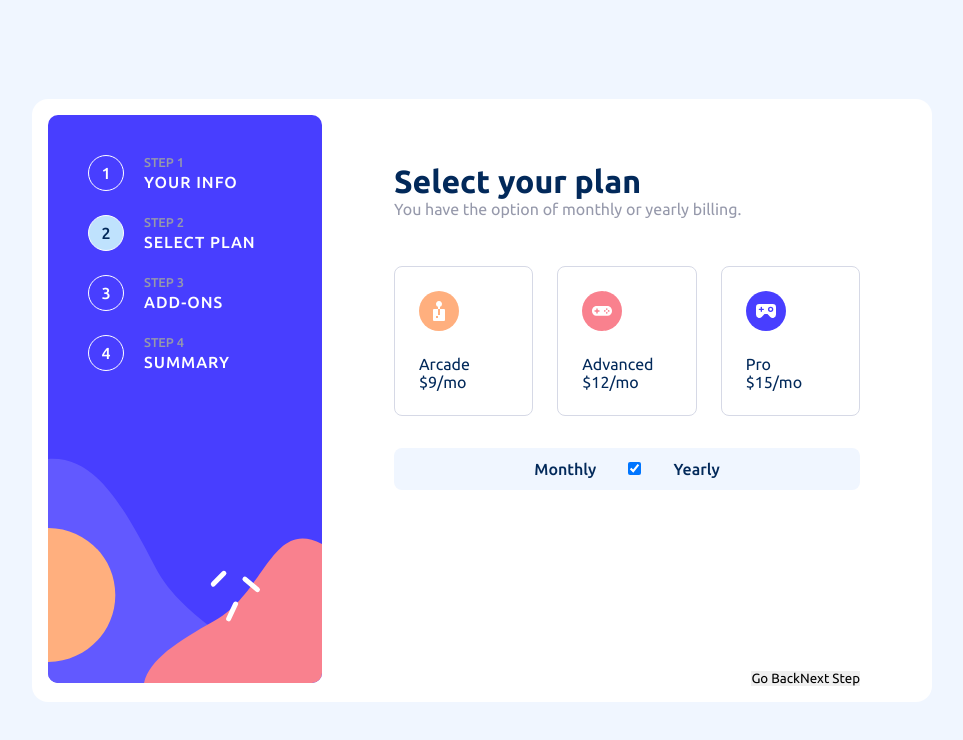
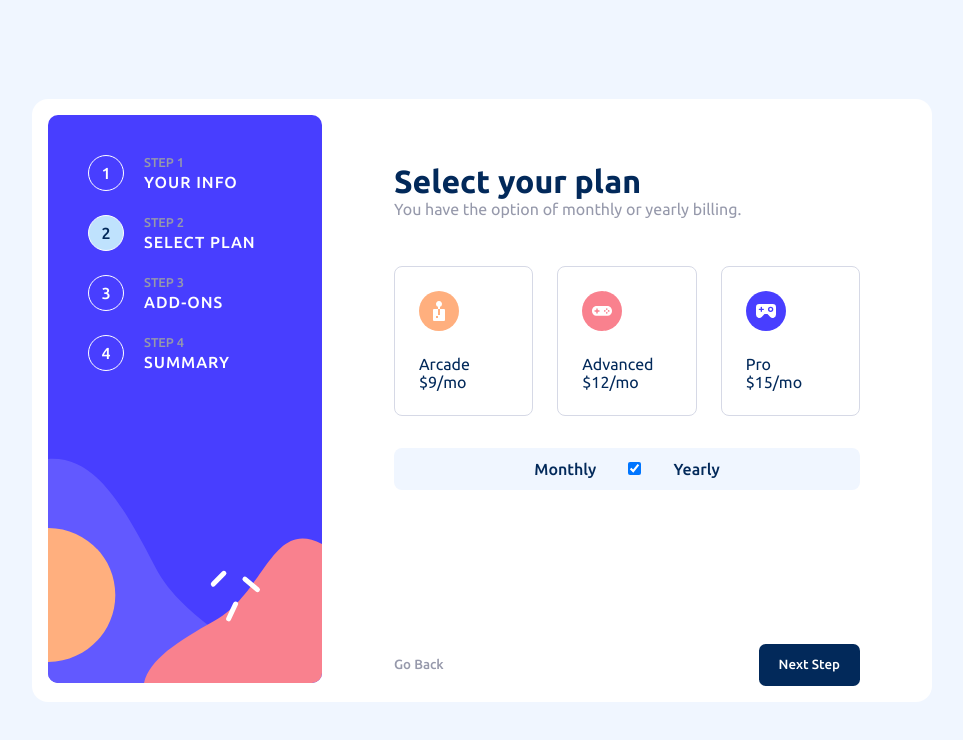
Before and after one commit to liquidwater0/multi-step-form, a React (Vite) app: page / in a window 1280 px wide. Both pictures are taken after typing "Sample", "name@example.com", "5551234" into the empty fields and a click on the button "Next Step". Shown: the top 740 px of the page, without its empty margins (158-1121 px from the left). Built offline with nearby package versions, Linux system fonts and the light colour scheme.

Commit message:
style buttons

```diff
--- a/src/App.tsx
+++ b/src/App.tsx
@@ -48,21 +48,21 @@ function App() {
 						<div className="form-buttons">
 							{
 								currentStep.step > 1 &&
-								<button onClick={prevStep}>
+								<button onClick={prevStep} className='btn btn-secondary'>
 									Go Back
 								</button>
 							}
 
 							{
 								currentStep.step < steps.length &&
-								<button onClick={nextStep}>
+								<button onClick={nextStep} className='btn btn-primary'>
 									Next Step
 								</button>
 							}
 
 							{
 								currentStep.step === steps.length &&
-								<button onClick={confirm}>
+								<button onClick={confirm} className='btn btn-primary'>
 									Confirm
 								</button>
 							}
--- a/src/components/Form/Steps/Summary.tsx
+++ b/src/components/Form/Steps/Summary.tsx
@@ -43,7 +43,7 @@ export default function Summary() {
                                     <div>
                                         <p>{`${formData.plan.name} (${formData.billing === "monthly" ? "Monthly" : "Yearly"})`}</p>
                                         <button
-                                            className="change-plan-button"
+                                            className="btn change-plan-button"
                                             onClick={() => goToStep(2)}
                                         >
                                             Change
--- a/src/scss/App.scss
+++ b/src/scss/App.scss
@@ -31,12 +31,6 @@ body {
     background-color: var(--color-neutral-3);
 }
 
-button {
-    cursor: pointer;
-    outline: none;
-    border: none;
-}
-
 .main {
     display: flex;
     justify-content: center;
--- a/src/scss/form/_form.scss
+++ b/src/scss/form/_form.scss
@@ -93,4 +93,41 @@
         color: var(--color-neutral-1);
         margin-bottom: 3rem;
     }
+
+    .form-buttons {
+        display: flex;
+        justify-content: flex-end;
+        text-align: right;
+        width: 100%;
+
+        .btn:last-child {
+            margin-left: auto;
+        }
+    }
 }
+
+.btn {
+    cursor: pointer;
+    outline: none;
+    border: none;
+    font-weight: 500;
+    transition:
+        background-color 250ms,
+        color 250ms;
+
+    &.btn-primary {
+        background-color: var(--color-primary-1);
+        color: var(--color-neutral-5);
+        padding: 1em 1.5em;
+        border-radius: 0.5em;
+    }
+
+    &.btn-secondary {
+        background-color: transparent;
+        color: var(--color-neutral-1);
+
+        &:hover {
+            color: var(--color-primary-1);
+        }
+    }
+}
```
